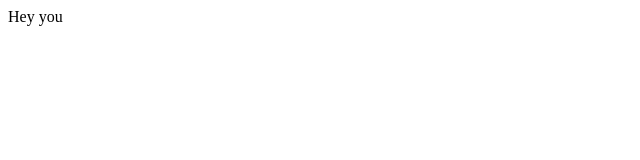
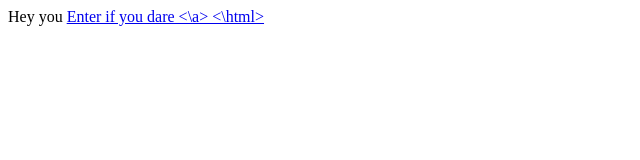
Before and after one commit to brantondemoss/aikokyle.github.io, a plain HTML site: page index.html in a window 1280 px wide. Shown: the whole page, without its empty margins (0-640 px from the left). Drawn offline with Linux system fonts and the light colour scheme.

Commit message:
update index

```diff
--- a/index.html
+++ b/index.html
@@ -1 +1,6 @@
+<!DOCTYPE html>
+<html>
 Hey you
+
+<a href="aikokyle.com/home"> Enter if you dare <\a>
+<\html>
```
